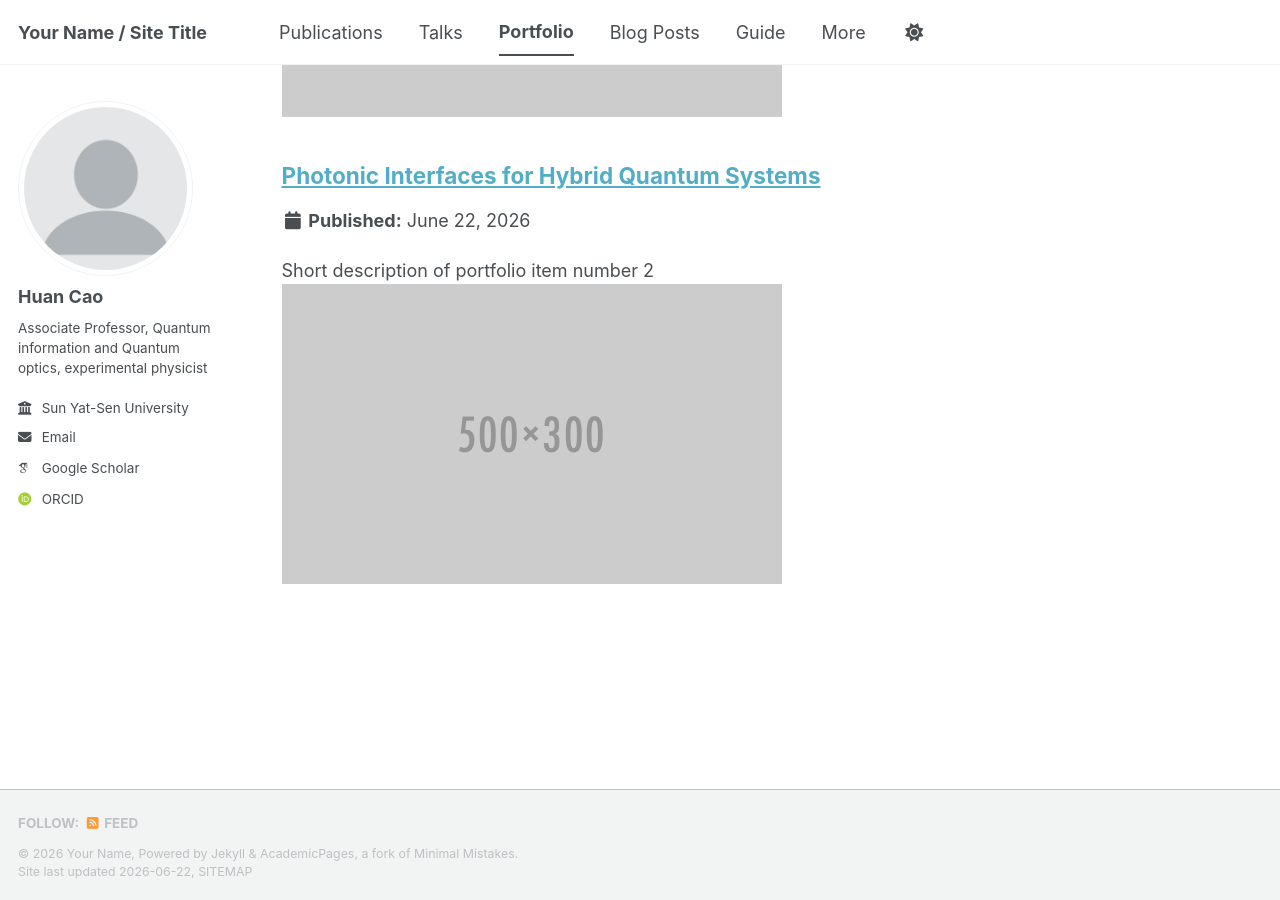
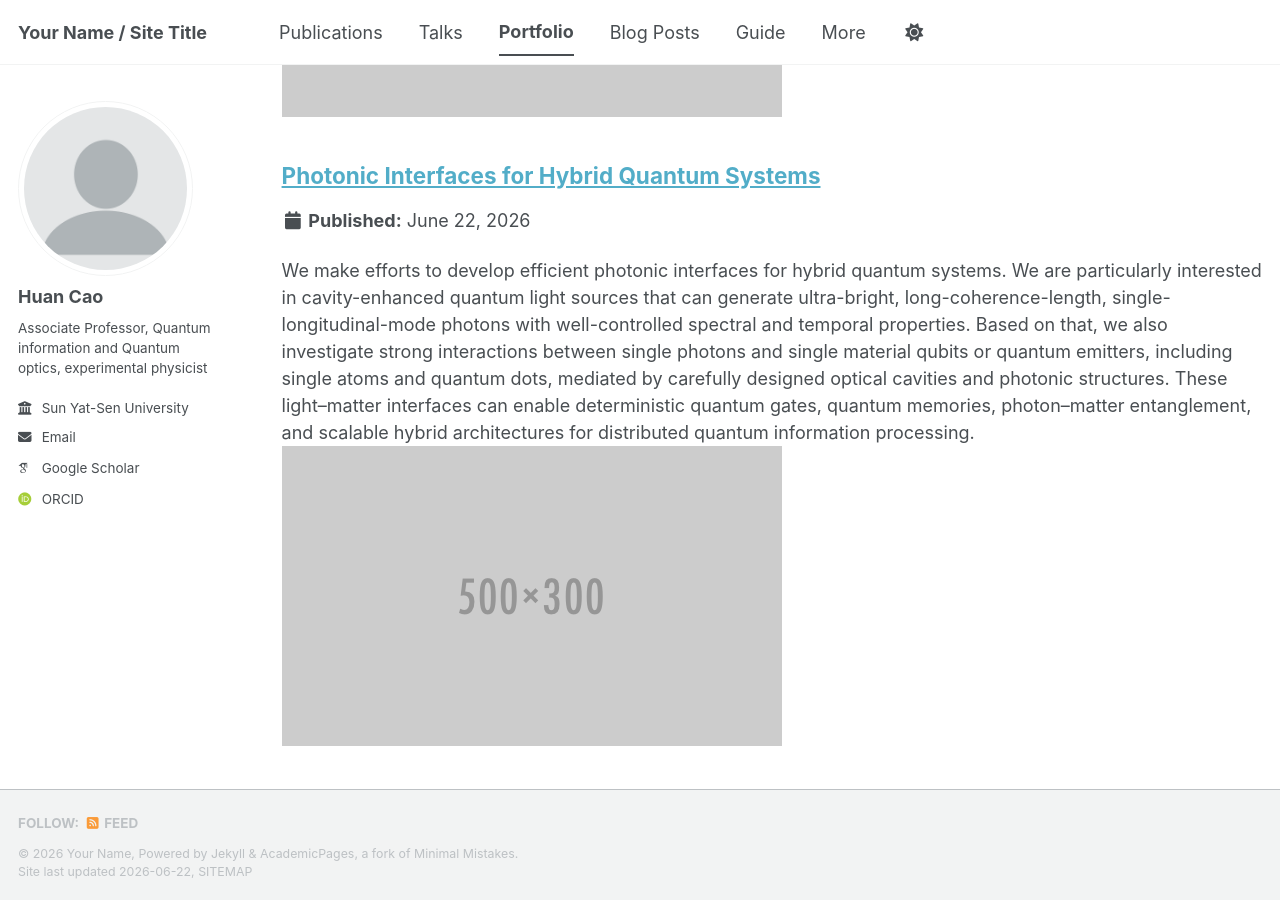
Before and after one commit to Huan-Cao/Huan-Cao.github.io, a Jekyll site: the page built from _pages/portfolio.html, in a window 1280 px wide and 900 px high, scrolled down 1244 px. Built offline with Jekyll 4.4.1, drawn with Linux system fonts in a browser that asks for light colours; some web fonts are replaced; a script bundle is joined from its source files by our own code; library files that are not in the unit come from our copies.

Commit message:
Update portfolio-3.md

```diff
--- a/_portfolio/portfolio-3.md
+++ b/_portfolio/portfolio-3.md
@@ -1,6 +1,12 @@
 ---
 title: "Photonic Interfaces for Hybrid Quantum Systems"
-excerpt: "Short description of portfolio item number 2 <br/><img src='/images/500x300.png'>"
+excerpt: "We make efforts to develop efficient photonic interfaces for hybrid quantum systems. We are particularly interested
+in cavity-enhanced quantum light sources that can generate ultra-bright, long-coherence-length, single-longitudinal-mode
+photons with well-controlled spectral and temporal properties. Based on that, we also investigate strong interactions between single photons
+and single material qubits or quantum emitters, including single atoms and quantum dots, mediated by carefully designed optical
+cavities and photonic structures. These light–matter interfaces can
+enable deterministic quantum gates, quantum memories, photon–matter entanglement, and scalable hybrid architectures for
+distributed quantum information processing. <br/><img src='/images/500x300.png'>"
 collection: portfolio
 ---
 
```
